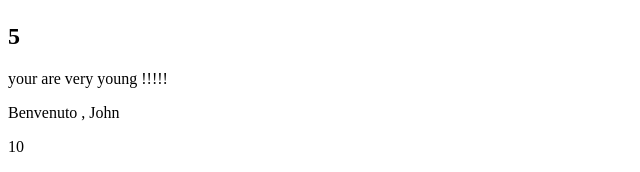
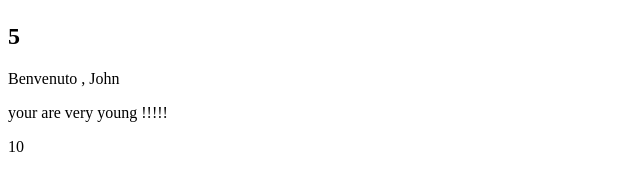
Before and after one commit to Castels88/React-esercizi, a React (Create React App) app: page / in a window 1280 px wide. Shown: the part 155-327 px from the top of the page, without its empty margins (0-640 px from the left). Built offline with nearby package versions, Linux system fonts and the light colour scheme.

Commit message:
conditional rendering 4 and 5 in ordine

```diff
--- a/src/Welcome.js
+++ b/src/Welcome.js
@@ -24,15 +24,16 @@ export class Welcome extends React.Component{
                     this.props.age <= 65 && <Age age={this.props.age}/>
                 } */}
                 {
+                    this.props.name === "John"?
+                    <p>Benvenuto , {this.props.name}</p>:
+                    <p>Ciao, Sconosciuto</p>
+                }
+                {
                     this.props.age>18?
                     <p>your age is {this.props.age}</p>:
                     <p>your are very young !!!!!</p>
                 }
-                {
-                    this.props.name === "John"?
-                    <p>Benvenuto , {this.props.name}</p>:
-                    <p>Ciao, Sconosciuto</p>
-                    }
+
             </div>
         )
     }
```
